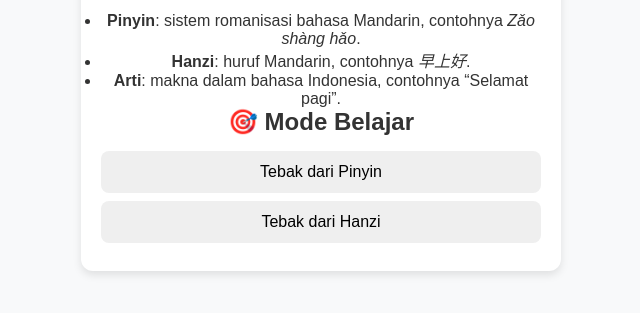
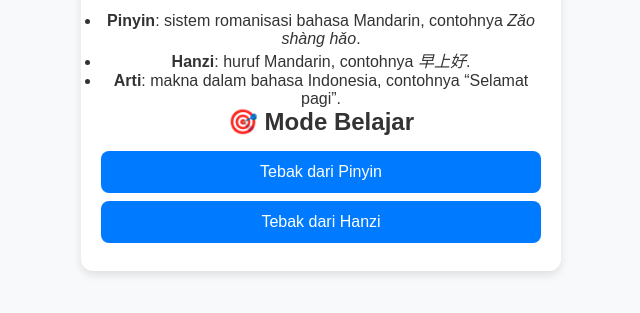
Before and after one commit to iankh58/belajar-kosakata-mandarin, a plain HTML site: page index.html in a window 1280 px wide. Shown: the part 353-666 px from the top of the page, without its empty margins (319-959 px from the left). Drawn offline with Linux system fonts and the light colour scheme.

Commit message:
Update index.html

```diff
--- a/index.html
+++ b/index.html
@@ -19,8 +19,8 @@
     </ul>
 
     <h2>🎯 Mode Belajar</h2>
-    <button onclick="startQuiz('pinyin')">Tebak dari Pinyin</button>
-    <button onclick="startQuiz('hanzi')">Tebak dari Hanzi</button>
+    <button class="btn" onclick="startQuiz('pinyin')">Tebak dari Pinyin</button>
+    <button class="btn" onclick="startQuiz('hanzi')">Tebak dari Hanzi</button>
   </div>
 
   <div class="quiz hidden" id="quiz">
```
